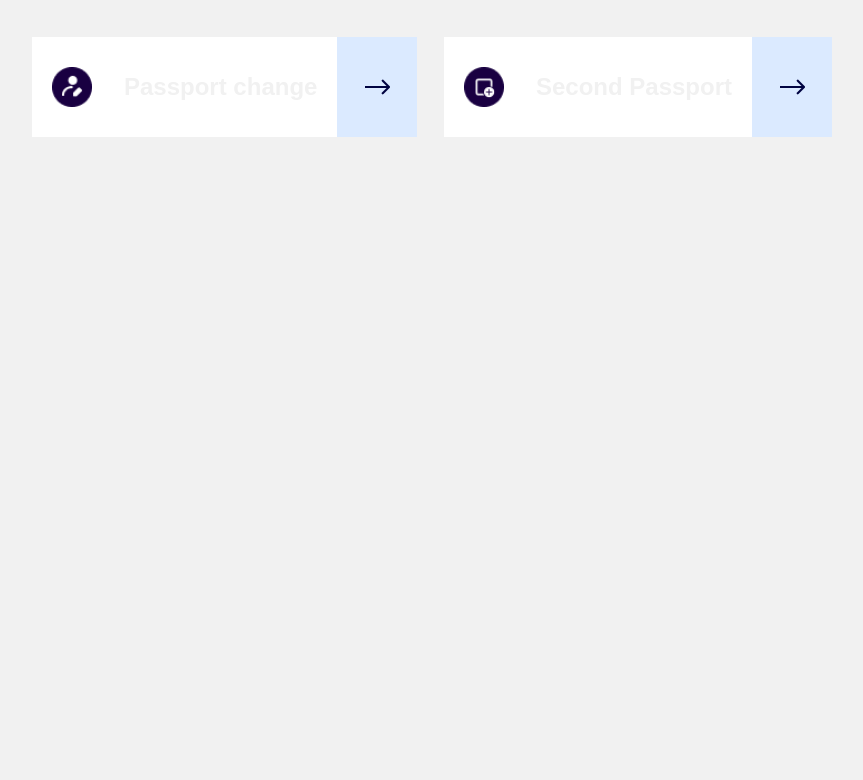
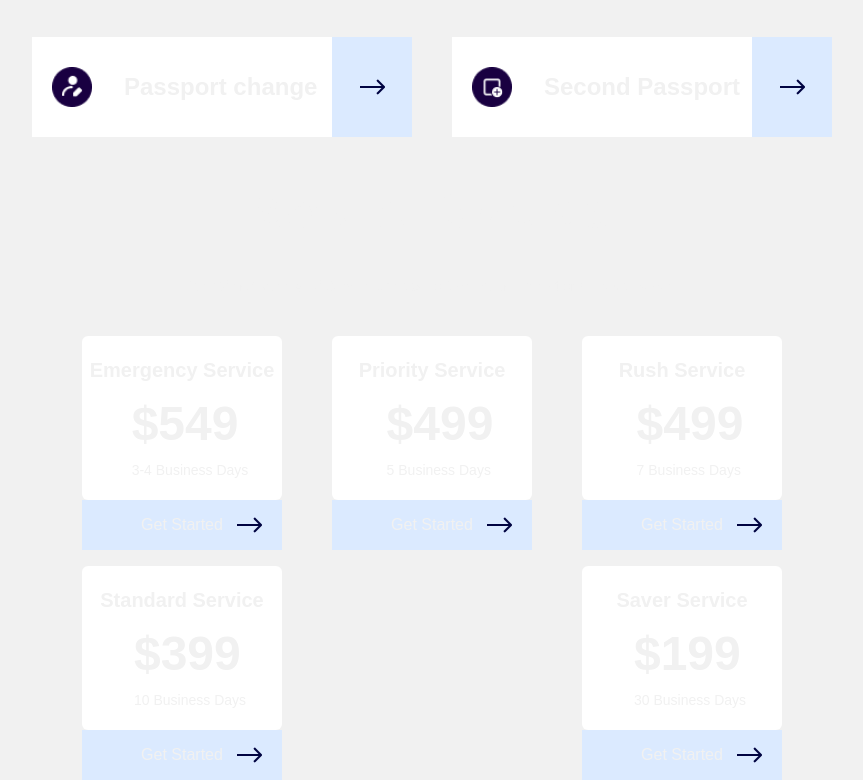
Before and after one commit to Demilade01/travel-docs, a Next.js app: page / in a window 1280 px wide. Shown: the part 2737-3517 px from the top of the page, without its empty margins (208-1071 px from the left). Before the commit the page ends 2885 px from the top, so only its background shows below. Built offline with nearby package versions, Linux system fonts and the light colour scheme.

Commit message:
finish service speeds for big screens

```diff
--- a/app/globals.css
+++ b/app/globals.css
@@ -33,6 +33,19 @@ body {
   align-items: center;
 }
 
+.speed-start{
+  background-image: url("/assets/arrow.png");
+  height: 50px;
+  width: 200px;
+  margin-top: 0;
+  background-color: #DBEAFF;
+  background-position: calc(100% - 20px);
+  background-repeat: no-repeat;
+  display: flex;
+  justify-content: center;
+  align-items: center;
+}
+
 .card{
   display: grid;
   gap: 20px 20px;
@@ -41,4 +54,16 @@ body {
 .bg-card {
   background-color: white;
   padding: 20px;
+  width: 300px;
 }
+
+.bg-service {
+  background-color: white;
+  padding: 20px 10px;
+  border-radius: 6px;
+  display: flex;
+  flex-direction: column;
+  align-items: center;
+  justify-content: center;
+  width: 200px;
+}
--- a/app/page.tsx
+++ b/app/page.tsx
@@ -2,6 +2,7 @@ import About from '@/components/About'
 import Hero from '@/components/Hero'
 import Navbar from '@/components/Navbar'
 import PassportServices from '@/components/PassportServices'
+import ServiceSpeeds from '@/components/ServiceSpeeds'
 import React from 'react'
 
 const Home = () => {
@@ -11,6 +12,7 @@ const Home = () => {
       <Hero />
       <About />
       <PassportServices />
+      <ServiceSpeeds />
     </>
   )
 }
--- a/components/PassportServices.tsx
+++ b/components/PassportServices.tsx
@@ -23,7 +23,7 @@ const PassportServices = () => {
                   className='h-10 w-10'
                 />
 
-                <p className='text-2xl font-bold'>{pass.title}</p>
+                <p className='text-2xl font-bold text-nowrap'>{pass.title}</p>
               </div>
                 <button className='passport-arrow px-10 py-5 h-full w-full'>
                 </button>
--- /dev/null
+++ b/components/ServiceCards.tsx
@@ -0,0 +1,23 @@
+import React from 'react'
+
+interface ServiceCardProps {
+  title: string;
+  price: string;
+  days: string;
+}
+
+const ServiceCards = ({ title, price, days}: ServiceCardProps) => {
+  return (
+    <div className='flex flex-wrap justify-between gap-4'>
+      <div className='flex flex-col justify-center space-x-4 gap-4 bg-service items-center'>
+        <h4 className='text-xl capitalize font-bold text-nowrap'>{title}</h4>
+        <div className='flex flex-col items-start'>
+          <p className='text-5xl font-bold mb-3'>{price}</p>
+          <p className='text-sm font-thin'>{days}</p>
+        </div>
+      </div>
+    </div>
+  )
+}
+
+export default ServiceCards
--- /dev/null
+++ b/components/ServiceSpeeds.tsx
@@ -0,0 +1,31 @@
+import { serviceSpeeds } from '@/constants'
+import React from 'react'
+import ServiceCards from './ServiceCards'
+
+const ServiceSpeeds = () => {
+  return (
+    <div className='container mx-auto'>
+      <div className='flex flex-col items-center justify-center'>
+        <h3 className='text-5xl font-extrabold mt-10 sm:text-center'>Service Speeds</h3>
+        <p className='text-sm mt-10 capitalize font-light mb-10'>We offer a variety of service speeds to meet your international travel needs</p>
+      </div>
+
+    <div className='flex gap-4 justify-between flex-wrap mx-auto items-center w-[700px] h-[400px]'>
+      {serviceSpeeds.map((service) => (
+        <div key={service.title} >
+          <ServiceCards
+            title={service.title}
+            price={service.price}
+            days={service.days}
+          />
+          <button className='speed-start'>
+            Get Started
+          </button>
+        </div>
+      ))}
+    </div>
+    </div>
+  )
+}
+
+export default ServiceSpeeds
--- a/constants/index.ts
+++ b/constants/index.ts
@@ -84,3 +84,31 @@ export const passportContent = [
     title: "Second Passport",
   },
 ]
+
+export const serviceSpeeds = [
+  {
+    title: "emergency service",
+    price: "$549",
+    days: "3-4 Business Days",
+  },
+  {
+    title: "priority service",
+    price: "$499",
+    days: "5 Business Days",
+  },
+  {
+    title: "rush service",
+    price: "$499",
+    days: "7 Business Days",
+  },
+  {
+    title: "standard service",
+    price: "$399",
+    days: "10 Business Days",
+  },
+  {
+    title: "saver service",
+    price: "$199",
+    days: "30 Business Days",
+  },
+]
```
